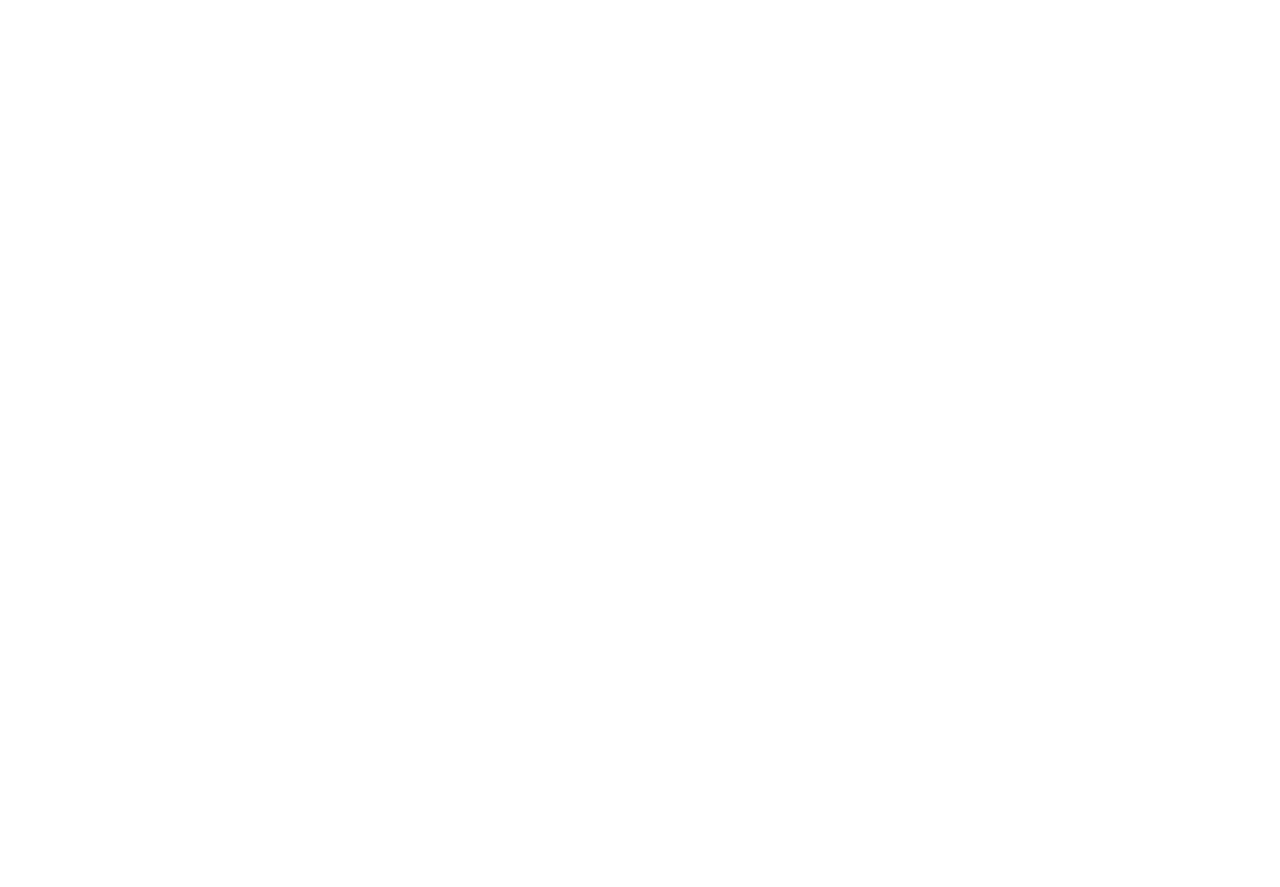
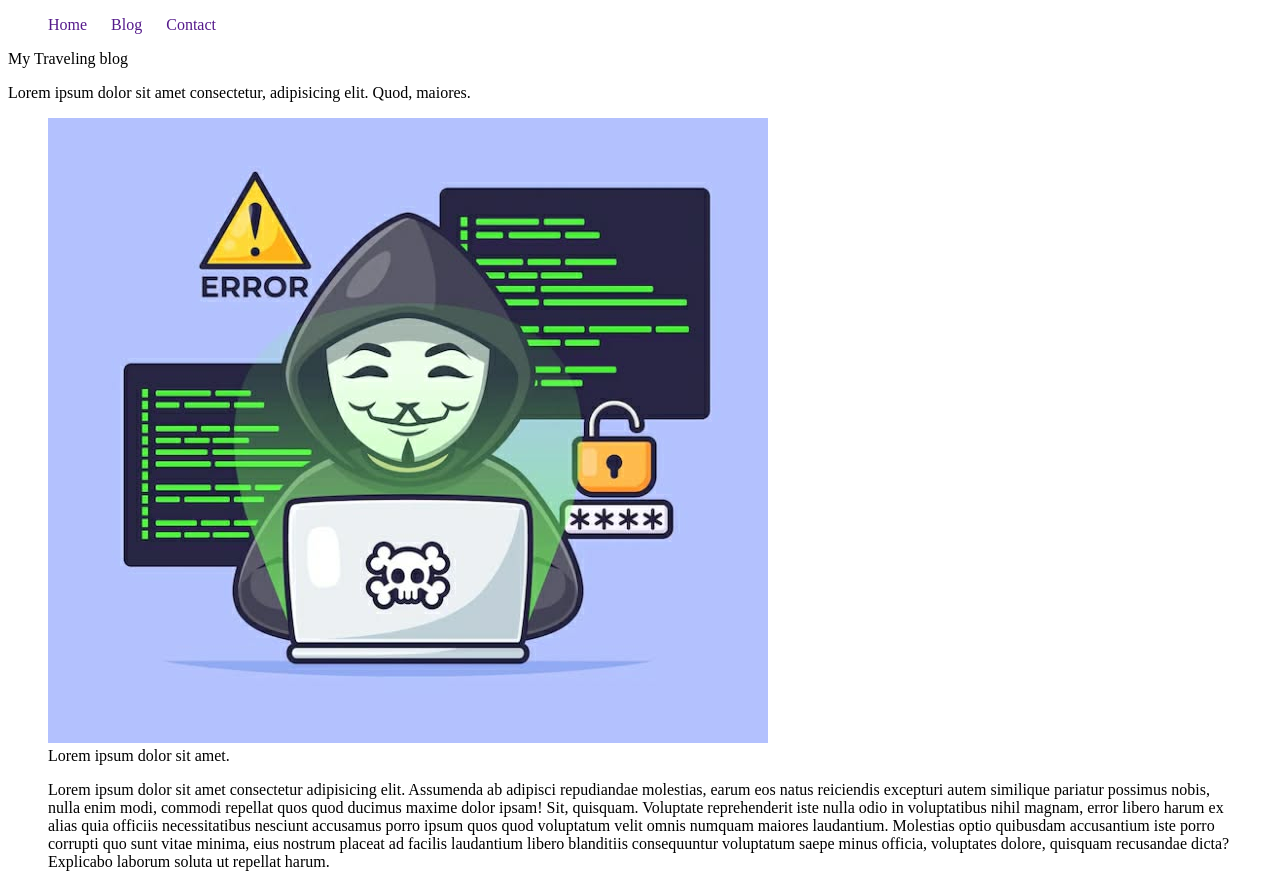
Before and after one commit to alomgirrony8-crypto/portfolio, a plain HTML site: page index.html in a window 1280 px wide. Before the commit the page ends 800 px from the top, so only its background shows below. Drawn offline with Linux system fonts and the light colour scheme.

Commit message:
second  commit

```diff
--- a/index.html
+++ b/index.html
@@ -3,10 +3,40 @@
 <head>
     <meta charset="UTF-8">
     <meta name="viewport" content="width=device-width, initial-scale=1.0">
-    <title>My First Website</title>
-
+    <title></title>
+    <link rel="stylesheet" href="style.css">
 </head>
 <body>
+   <header>
+    <nav>
+        <ul>
+            <li> <a href=""> Home</a></li>
+            <li> <a href=""> Blog</a></li>
+            <li> <a href=""> Contact</a></li>
 
+        </ul>
+
+    </nav>
+   </header>
+   <main>
+    <article>
+        <header>My Traveling blog</header>
+        <p>Lorem ipsum dolor sit amet consectetur, adipisicing elit. Quod, maiores.</p>
+        <figure>
+        <img src="heaker.jpg" alt="">
+        <figcaption> Lorem ipsum dolor sit amet.  </figcaption>
+        <p>Lorem ipsum dolor sit amet consectetur adipisicing elit. Assumenda ab adipisci repudiandae molestias, earum eos natus reiciendis excepturi autem similique pariatur possimus nobis, nulla enim modi, commodi repellat quos quod ducimus maxime dolor ipsam! Sit, quisquam. Voluptate reprehenderit iste nulla odio in voluptatibus nihil magnam, error libero harum ex alias quia officiis necessitatibus nesciunt accusamus porro ipsum quos quod voluptatum velit omnis numquam maiores laudantium. Molestias optio quibusdam accusantium iste porro corrupti quo sunt vitae minima, eius nostrum placeat ad facilis laudantium libero blanditiis consequuntur voluptatum saepe minus officia, voluptates dolore, quisquam recusandae dicta? Explicabo laborum soluta ut repellat harum.</p>
+        </figure>
+
+    </article>
+
+   </main>
+   <footer>
+
+
+
+
+
+   </footer>
 </body>
 </html>
--- /dev/null
+++ b/style.css
@@ -0,0 +1,21 @@
+  nav li {
+    list-style: none;
+    display: inline;
+    margin-right: 20px;
+
+  }
+  nav li :hover{
+    background-color: aqua;
+
+
+  }
+
+
+  nav li a{
+text-decoration: none;
+
+
+}
+.img{
+    width:10px;
+}
```
Also changed, not shown: heaker.jpg (added).
